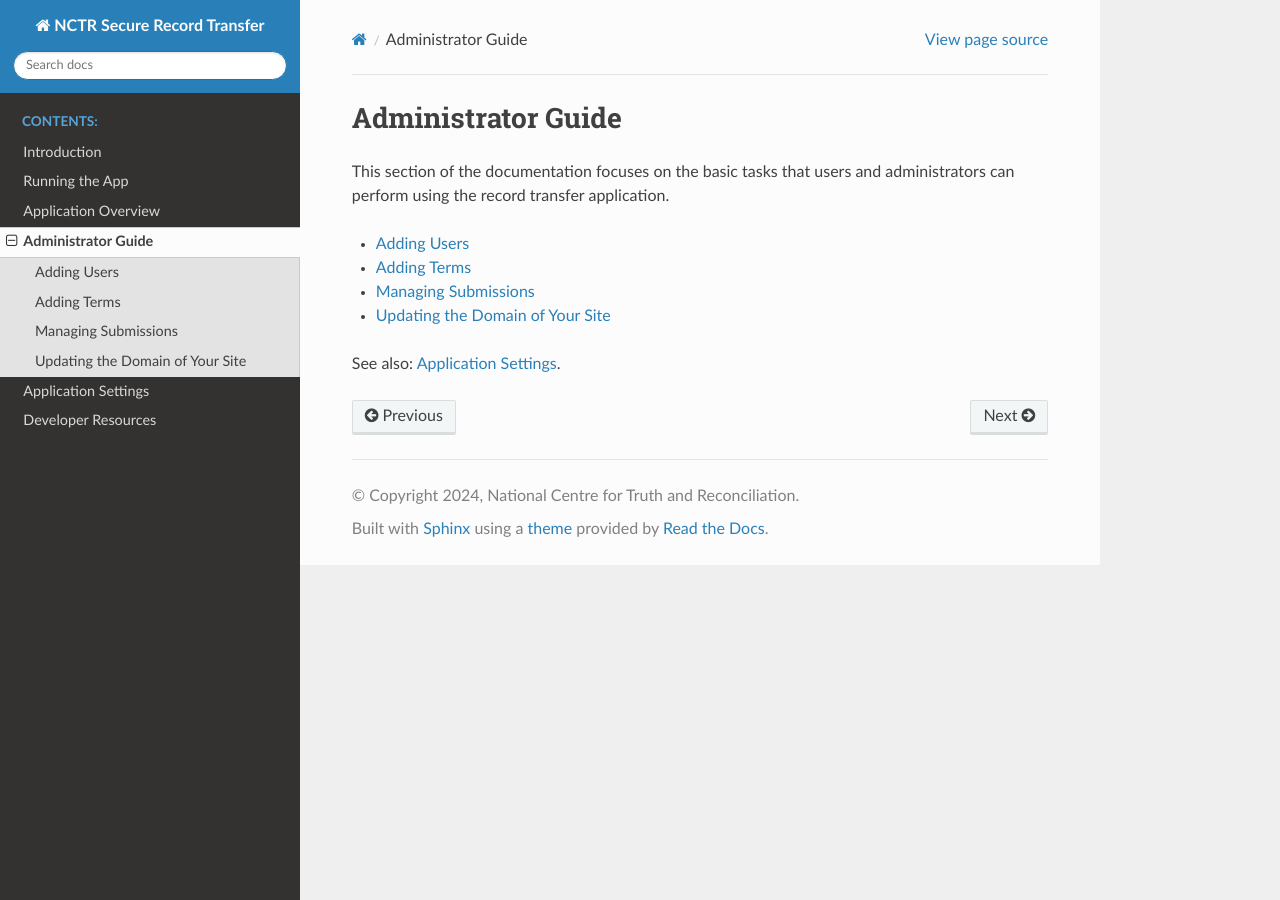
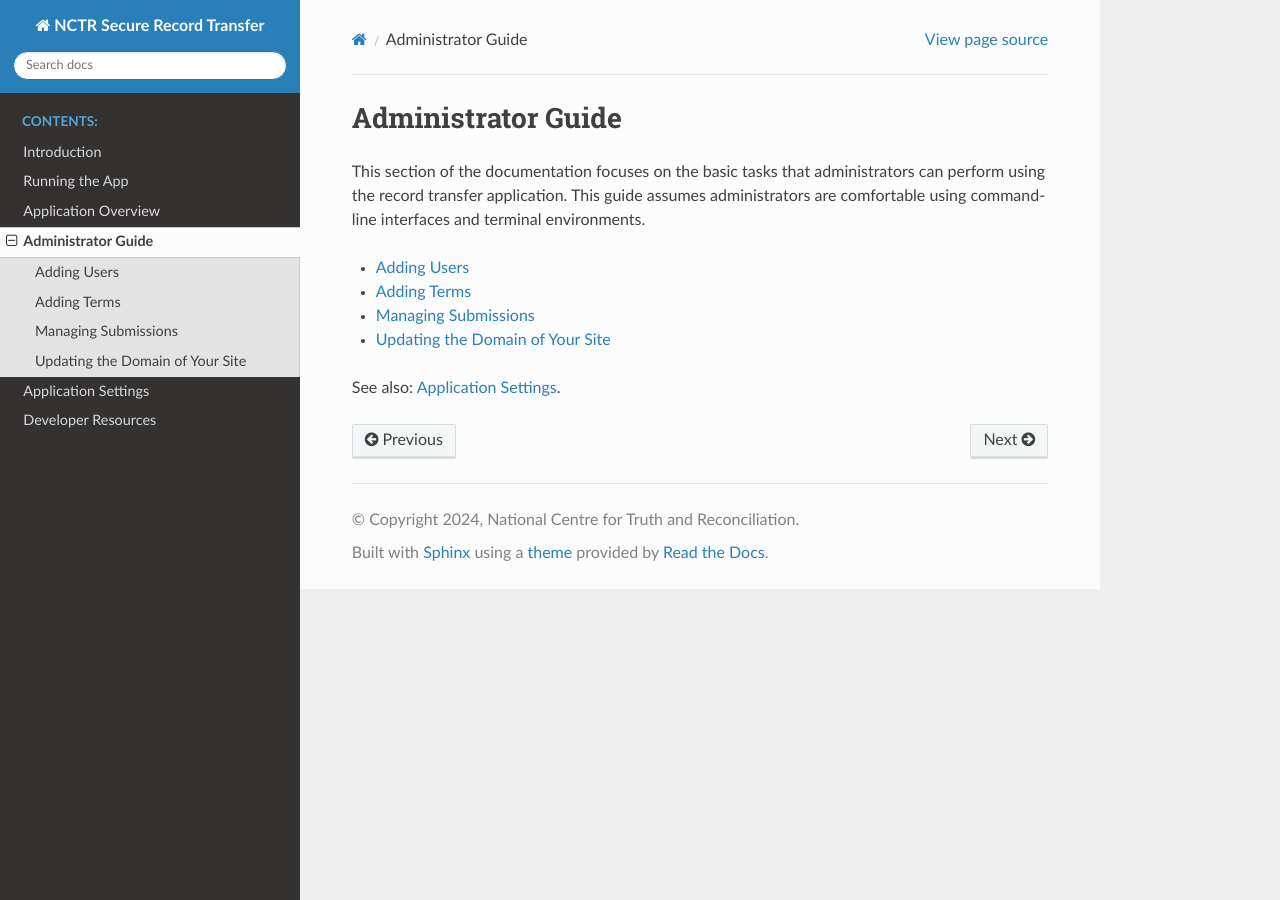
Before and after one commit to NationalCentreTruthReconciliation/Secure-Record-Transfer, a Sphinx documentation site: the page built from docs/admin_guide/index.rst, in a window 1280 px wide. Built offline with Sphinx 7.4.7 and the Read the Docs theme 3.1.0, drawn with Linux system fonts in a browser that asks for light colours.

Commit message:
Clarify what admins are capable of

```diff
--- a/docs/admin_guide/index.rst
+++ b/docs/admin_guide/index.rst
@@ -1,8 +1,9 @@
 Administrator Guide
 ===================
 
-This section of the documentation focuses on the basic tasks that users and administrators can
-perform using the record transfer application.
+This section of the documentation focuses on the basic tasks that administrators can
+perform using the record transfer application. This guide assumes administrators are comfortable
+using command-line interfaces and terminal environments.
 
 .. toctree::
     :maxdepth: 1
```
